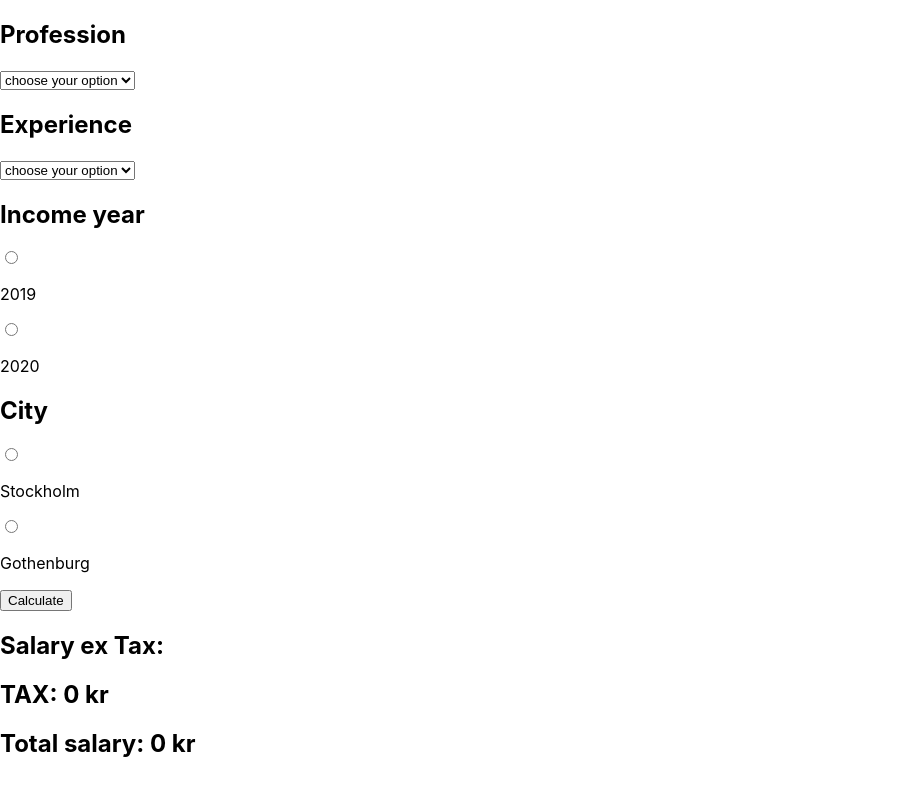
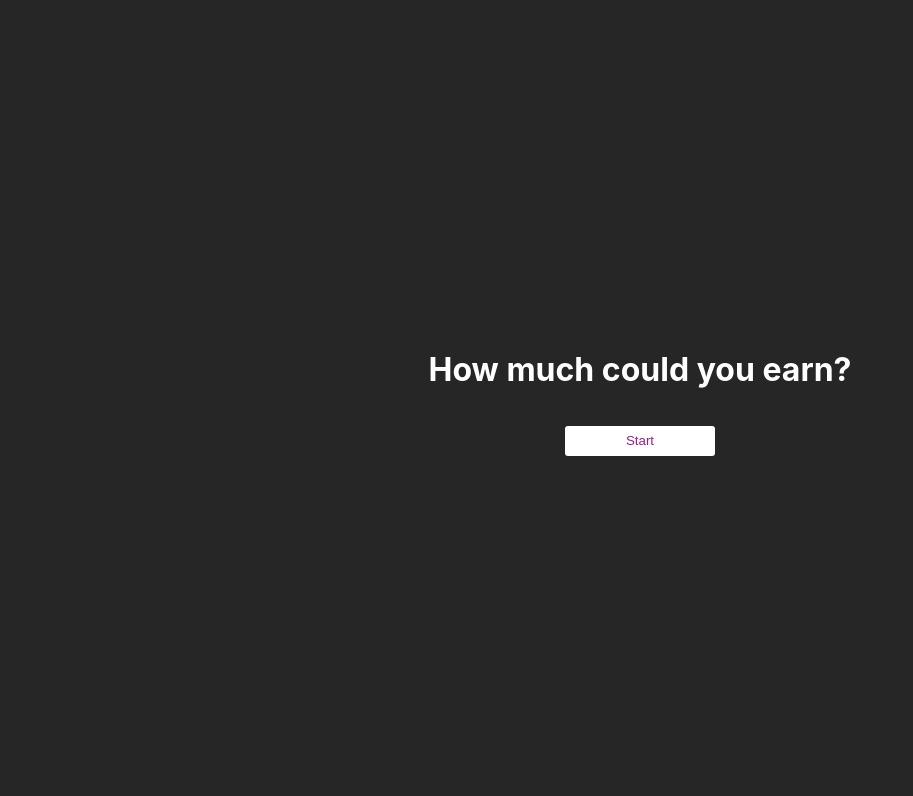
Before and after one commit to zelenovakat/Payroll, a React (Create React App) app: page / in a window 1280 px wide. Shown: the top 796 px of the page, without its empty margins (0-913 px from the left). Built offline with nearby package versions, Linux system fonts and the light colour scheme.

Commit message:
creating slides, button for slides, installing styled-components, style for button and slides

```diff
--- a/package.json
+++ b/package.json
@@ -9,6 +9,7 @@
     "react": "^17.0.2",
     "react-dom": "^17.0.2",
     "react-scripts": "4.0.3",
+    "styled-components": "^5.3.3",
     "web-vitals": "^1.1.2"
   },
   "scripts": {
--- a/src/components/Button.js
+++ b/src/components/Button.js
@@ -1,4 +1,5 @@
 import React from "react"
+import styled from "styled-components"
 
 const Button = ({ children, onClick }) => {
   const handleButtonClick = (e) => {
@@ -7,10 +8,26 @@ const Button = ({ children, onClick }) => {
   }
 
   return (
-    <button type="button" onClick={handleButtonClick}>
+    <StyledButton type="button" onClick={handleButtonClick}>
       {children}
-    </button>
+    </StyledButton>
   )
 }
 
 export default Button
+
+const StyledButton = styled.button`
+  background: #fff;
+  border: none;
+  border-radius: 3px;
+  color: #961f8c;
+  transition: background 0.2s ease-in-out;
+  min-height: 30px;
+  min-width: 150px;
+  margin: 16px 0;
+
+  &:hover {
+    background: #c524b8;
+    color: #fff;
+  }
+`
--- a/src/components/Form.js
+++ b/src/components/Form.js
@@ -1,4 +1,5 @@
 import React, { useState } from "react"
+import styled from "styled-components"
 import SelectExperience from "./dropdownList/SelectExperience"
 import SelectProfession from "./dropdownList/SelectProfession"
 import SelectYear from "./radioButtonList/SelectYear"
@@ -16,6 +17,11 @@ const Form = () => {
   const [city, setCity] = useState("")
   const [totalSalaryWithTax, setTotalSalaryWithTax] = useState(0)
   const [tax, setTax] = useState(0)
+  const [activeSlide, setActiveSlide] = useState(1)
+
+  const nextSlide = () => {
+    setActiveSlide(activeSlide + 1)
+  }
 
   const calculateSalary = () => {
     const basicSalaryByProfession = basicSalaries[profession.toLowerCase()]
@@ -28,31 +34,68 @@ const Form = () => {
 
     const calculatedTax = calculateTax(city, year, total)
     setTax(calculatedTax)
+
+    nextSlide()
   }
 
   return (
     <div>
-      <div>
+      {activeSlide === 1 && (
+        <Slide>
+          <h1>How much could you earn?</h1>
+          <Button onClick={nextSlide}>Start</Button>
+        </Slide>
+      )}
+      {activeSlide === 2 && (
+        <Slide>
           <SelectProfession profession={profession} setProfession={setProfession} />
-      </div>
-      <div>
+          <Button onClick={nextSlide}>Next</Button>
+        </Slide>
+      )}
+      {activeSlide === 3 && (
+        <Slide>
           <SelectExperience
             yearsOfExperience={yearsOfExperience}
             setYearsOfExperience={setYearsOfExperience}
           />
-      </div>
-      <div>
+          <Button onClick={nextSlide}>Next</Button>
+        </Slide>
+      )}
+      {activeSlide === 4 && (
+        <Slide>
           <SelectYear year={year} setYear={setYear} />
-      </div>
-      <div>
+          <Button onClick={nextSlide}>Next</Button>
+        </Slide>
+      )}
+      {activeSlide === 5 && (
+        <Slide>
           <SelectCity city={city} setCity={setCity} />
-      </div>
           <Button onClick={calculateSalary}>Calculate</Button>
-      <h2>Salary ex Tax:</h2>
+        </Slide>
+      )}
+      {activeSlide === 6 && (
+        <Slide>
+          <h2>Salary ex Tax: {totalSalaryWithTax - tax} kr</h2>
           <h2>TAX: {tax} kr</h2>
           <h2>Total salary: {totalSalaryWithTax} kr</h2>
+
+          <Button onClick={() => setActiveSlide(1)}>Start over</Button>
+        </Slide>
+      )}
     </div>
   )
 }
 
 export default Form
+
+const Slide = styled.div`
+  display: flex;
+  flex-direction: column;
+  height: 100vh;
+  width: 100%;
+  justify-content: center;
+  align-items: center;
+  text-align: center;
+  background-color: #262626;
+  color: #fff;
+`
```
Also changed, not shown: 1 other file (tests, documents, lock files or other folders). Lines whose indentation alone changed are shown as unchanged.
